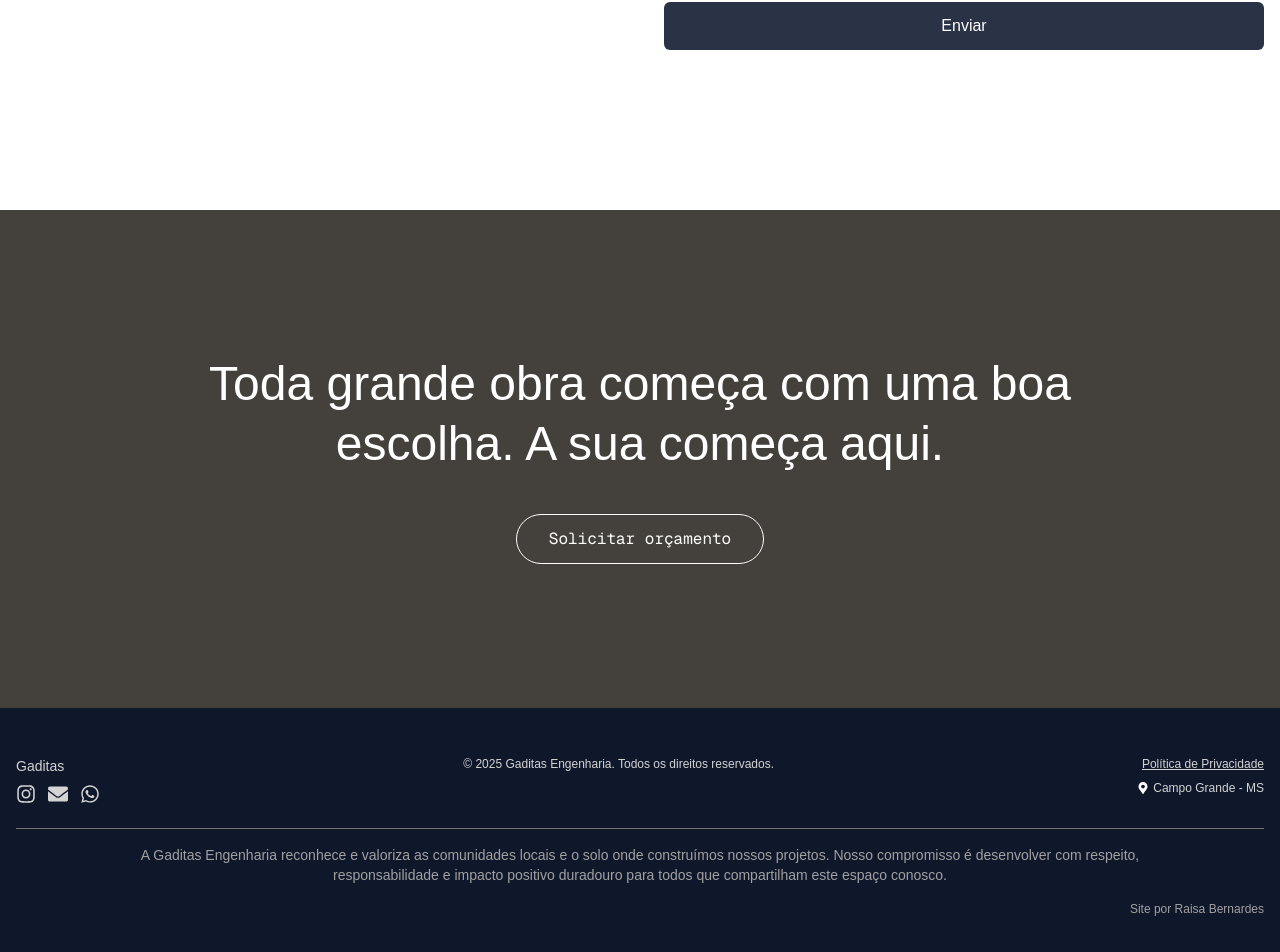
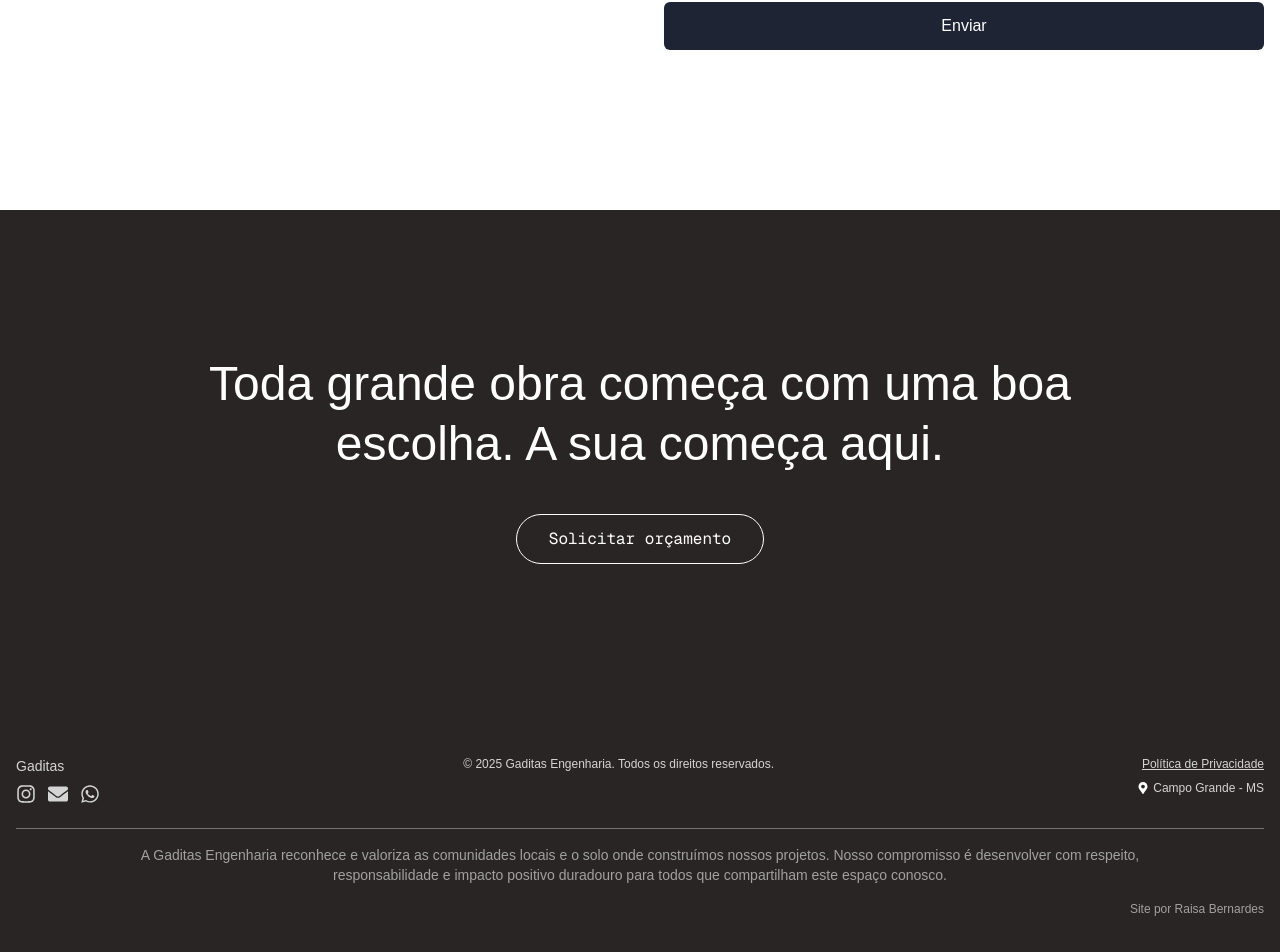
Before and after one commit to RaisaBernardes/gaditas, a Next.js app: page / in a window 1280 px wide. Shown: the part 5918-6870 px from the top of the page. Built offline with nearby package versions, Linux system fonts and the light colour scheme.

Commit message:
color changes

```diff
--- a/src/components/ui/ContactForm.tsx
+++ b/src/components/ui/ContactForm.tsx
@@ -50,7 +50,7 @@ export default function ContactForm() {
 
       <button
         type="submit"
-        className="mt-4 bg-[#2a3246] text-white px-6 py-3 rounded-md hover:bg-[#1e2434] transition"
+        className="mt-4 text-white px-6 py-3 rounded-md bg-[#1e2434] hover:bg-neutral-700 transition"
       >
         Enviar
       </button>
--- a/src/components/ui/Finalizadora.tsx
+++ b/src/components/ui/Finalizadora.tsx
@@ -17,7 +17,7 @@ const Title: React.FC<TitleProps> = ({ }) => {
 
 const Finalizadora = () => {
   return (
-    <section className="bg-stone-700 text-white px-4 py-24 md:py-36 text-center"
+    <section className="bg-stone-800 text-white px-4 py-24 md:py-36 text-center"
     >
       <div className="max-w-4xl mx-auto justify-center items-center text-center text-white">
         <Title text="Toda grande obra começa com uma boa escolha.
--- a/src/components/ui/Footer.tsx
+++ b/src/components/ui/Footer.tsx
@@ -3,7 +3,7 @@ import { FaInstagram, FaWhatsapp, FaEnvelope, FaMapMarkerAlt } from "react-icons
 export default function Footer() {
   return (
     <footer
-    className="bg-[#0F172B] relative dark:border-neutral-700 text-neutral-600 dark:text-neutral-300 text-sm py-12 px-4"
+    className="bg-stone-800 relative dark:border-neutral-700 text-neutral-600 dark:text-neutral-300 text-sm py-12 px-4"
 
   >
       <div className="max-w-7xl mx-auto flex flex-col md:flex-row justify-between items-center md:items-start gap-6 mb-6">
```
